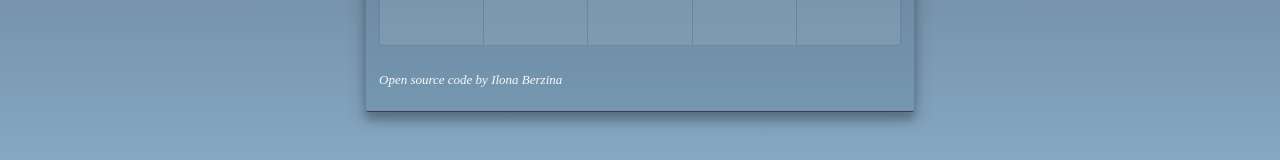
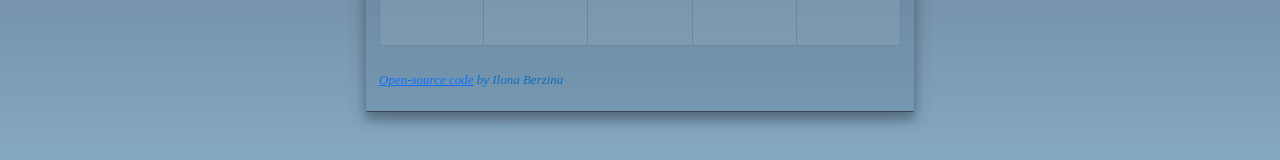
Before and after one commit to IlonaBe/My-Weather-App, a plain HTML site: page index.html in a window 1280 px wide. Shown: the part 708-868 px from the top of the page. Drawn offline with nearby package versions, Linux system fonts and the light colour scheme; no server answers; a web font is replaced by a local one.

Commit message:
added link to GitHub repository

```diff
--- a/index.html
+++ b/index.html
@@ -180,7 +180,7 @@
 
             <div class="footer">
                 <p>
-                    Open source code by Ilona Berzina
+                    <a href="https://github.com/IlonaBe/My-Weather-App" target="_blank">Open-source code</a> by Ilona Berzina
                 </p>
             </div>
         </div>
--- a/src/styles.css
+++ b/src/styles.css
@@ -119,6 +119,7 @@ body {
   font-size: 13px;
   font-style: italic;
   font-weight: normal;
+  color: #0b6fc2;
 }
 
 .card-group {
```
